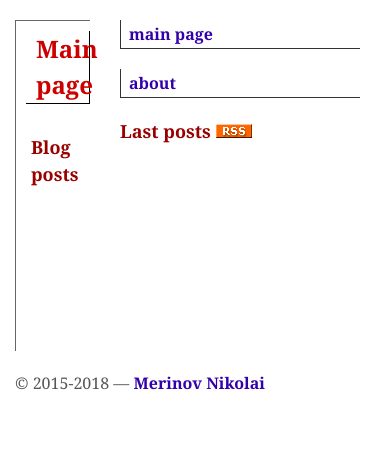
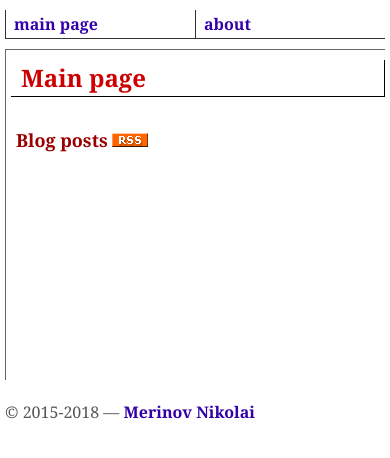
Before and after one commit to mnd/www.mndet.net, a Jekyll site: the page built from index.html, in a window 390 px wide. Shown: the top 458 px of the page. Built offline with Jekyll 4.4.1, drawn with Linux system fonts in a browser that asks for light colours.

Commit message:
Fix validators warnings and support small devices

```diff
--- a/_layouts/default.html
+++ b/_layouts/default.html
@@ -1,11 +1,11 @@
 <!DOCTYPE HTML>
-<html>
+<html lang="en">
   <head>
     <title> {{ page.title }} </title>
     <meta http-equiv="content-type" content="text/html; charset=utf-8" />
+    <meta name="viewport" content="width=device-width, initial-scale=1.0" />
     <link href="/css/main-style.css" rel="stylesheet" type="text/css" />
-    <link rel="alternate" type="application/rss+xml" title="RSS"
-      href="/feed.xml">
+    <link rel="alternate" type="application/rss+xml" title="RSS" href="/feed.xml" />
   </head>
 
   <body>
@@ -16,9 +16,10 @@
       <div class="menu-item">
         <a href="/about.html">about</a>
       </div>
+      <div id="menu-last-posts">
         <h2>Last posts
           <a href="/feed.xml">
-          <img src="/assets/rss.gif" width="36" height="14">
+            <img src="/assets/rss.gif" alt="rss" width="36" height="14">
           </a>
         </h2>
         {% for post in site.posts limit 3 %}
@@ -26,6 +27,7 @@
           <a href="{{ post.url }}"> {{ post.title }} </a>
         </div>
         {% endfor %}
+      </div>
     </div>
 
     <div id="content-block">
--- a/css/main-style.css
+++ b/css/main-style.css
@@ -4,13 +4,14 @@ html {
   padding: 0;
 }
 body {
+  position: relative;
   font: 100% georgia, sans-serif;
   line-height: 1.5;
   color: #555753;
   margin: 0;
   padding-top: 20px;
   padding-left: 15px;
-    padding-rigth: 15px;
+  padding-right: 0px;
 }
 #content-block {
   border-top-width: thin;
@@ -24,7 +25,7 @@ body {
   border-bottom-color: #666666;
   border-left-color: #666666;
   padding: 10px 0px 0px 10px;
-    margin-right: 300px;
+  margin-right: 295px;
   min-height: 320px;
 }
 #content-title {
@@ -47,6 +48,9 @@ body {
   margin-right: 30px;
   position: absolute;
   right: 0px;
+}
+#menu-last-posts {
+  border: 0px;
 }
 .menu-item {
   width: auto;
@@ -75,7 +79,7 @@ body {
   text-decoration: underline;
 }
 #about-block {
-    float: buttom;
+  float: bottom;
   margin-top: 20px;
 }
 #about-block a {
@@ -88,6 +92,10 @@ body {
 #about-block a:hover, #about-block a:active {
   text-decoration: underline;
 }
+#alternative-rss {
+  visibility: hidden;
+}
+
 h1 {
   font-size: x-large;
   font-style: normal;
@@ -99,7 +107,6 @@ h1 {
   border-left: thin none #000000;
   padding-left: 10px;
 }
-
 h2 {
   font-size: large;
   color: #990000;
@@ -115,8 +122,6 @@ h3 {
   font-family: Monaco, Menlo, Consolas, "Courier New", monospace;
   font-size: 12px;
   color: #333333;
-  -webkit-border-radius: 3px;
-     -moz-border-radius: 3px;
   border-radius: 3px;
 }
 
@@ -133,3 +138,39 @@ pre code {
   display: inline-block;
   width: 100%;
 }
+
+@media only screen and (max-width: 960px) {
+  html {
+    overflow-x: hidden;
+  }
+  body {
+    overflow-x: hidden;
+    padding-top: 10px;
+    padding-left: 5px;
+    padding-right: 5px;
+  }
+  #content-block {
+    margin-right: 0px;
+    padding-left: 5px;
+  }
+  #menu-last-posts {
+    visibility: hidden;
+    position: absolute;
+  }
+  #menu-block {
+    width: 100%;
+    margin-right: 0px;
+    position: relative;
+    left: 0px;
+    margin-bottom: 10px;
+    display: table;
+  }
+  .menu-item {
+    display: table-cell;
+    width: 50%;
+    border-width: thin;
+  }
+  #alternative-rss {
+    visibility: visible;
+  }
+}
--- a/index.html
+++ b/index.html
@@ -2,7 +2,11 @@
 layout: default
 title: Main page
 ---
-<h2> Blog posts </h2>
+<h2> Blog posts
+  <a id="alternative-rss" href="/feed.xml">
+    <img src="/assets/rss.gif" alt="rss" width="36" height="14">
+  </a>
+</h2>
 <ul>
   {% for post in site.posts %}
     <li>
```
Lines whose indentation alone changed are shown as unchanged.
